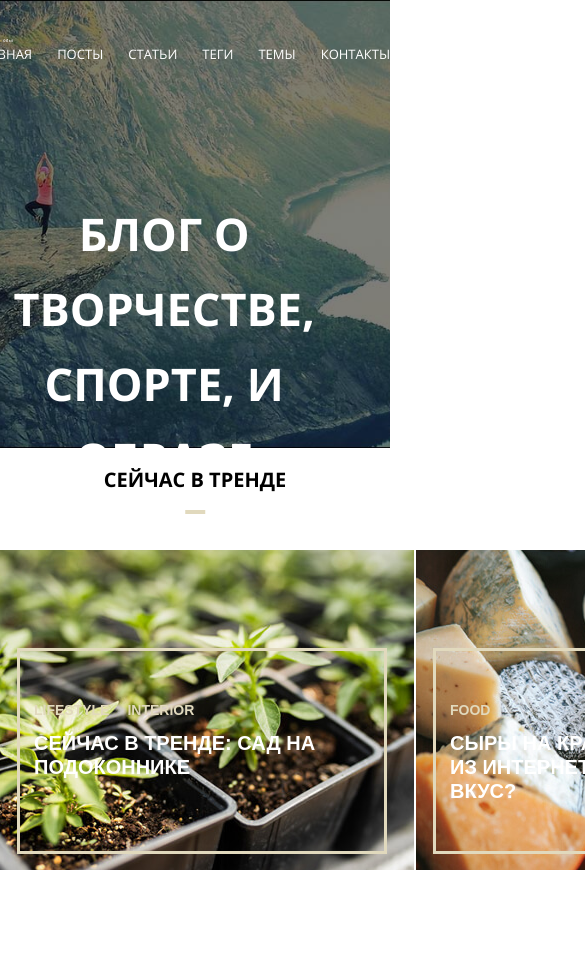
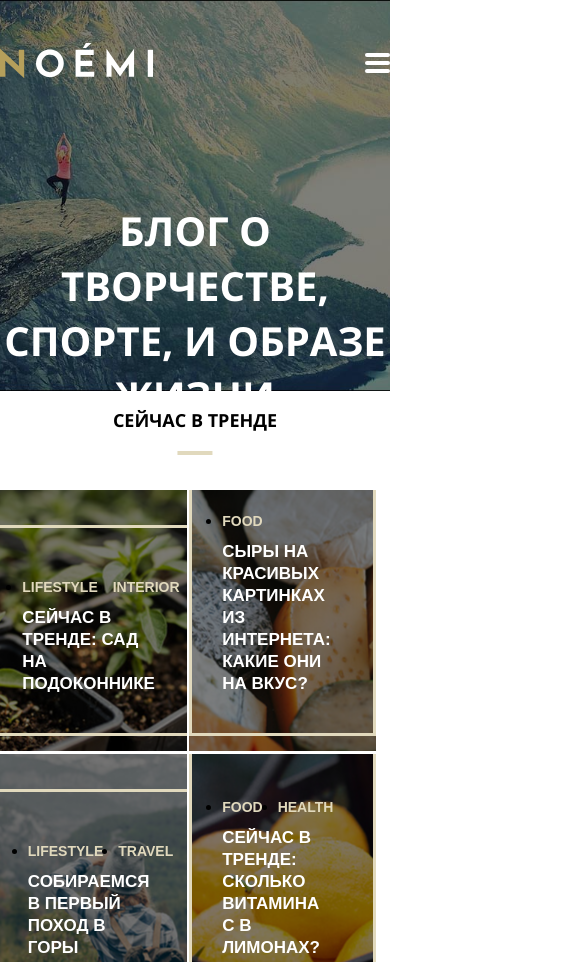
Before and after one commit to newr-hide/Html-CSS_work, a plain HTML site: page index.html in a window 390 px wide. Shown: the top 962 px of the page, 585 px wide, since content can reach past the window. Drawn offline with Linux system fonts and the light colour scheme; files whose address does not match are found by name.

Commit message:
fix error

```diff
--- a/css/style.css
+++ b/css/style.css
@@ -1,6 +1,7 @@
 /* !General settings*/
 body {
     margin: 0;
+    /*overflow-x: hidden;*/
 }
 
 .container {
@@ -26,14 +27,15 @@ input {
     display: flex;
     align-items: center;
     flex-direction: column;
-    height: 448px;
     background-image: url(../images/banner-bg.jpg);
     background-repeat: no-repeat;
     background-size: cover;
     background-position: center;
+    max-height: 448px;
 }
 
-.overlay {
+.header::before {
+    content: '';
     position: absolute;
     top: 0;
     left: 0;
@@ -45,43 +47,52 @@ input {
 
 .header-container {
     display: flex;
+    flex-direction: column;
     justify-content: space-between;
     min-height: 80px;
+    max-height: 448px;
+}
+
+.logo-menu {
+    display: flex;
+    justify-content: space-between;
+    height: 40px;
+    padding-top: 28px;
+    padding-bottom: 125px;
 }
 
 .logo {
     width: 180px;
     height: 40px;
-    margin-top: 28px;
 }
 
 .title-intro {
-    position: relative;
+    display: flex;
+    justify-content: center;
     max-width: 688px;
     margin: auto;
-    padding-top: 196px;
     font-family: OpenSans-Bold, sans-serif;
     color: #ffffff;
     text-transform: uppercase;
     text-align: center;
     font-size: 45px;
     line-height: 75px;
+    padding-bottom: 146px;
 }
 
 .header-menu {
-    position: relative;
     display: flex;
-    justify-content: end;
-    align-items: start;
-    max-width: 100%;
-    padding-top: 45px;
-    margin-left: -315px;
+    padding-top: 17px;
 }
 
 .header-menu-list {
     display: flex;
     margin: 0;
     padding: 0;
+}
+
+.menu-button {
+    display: none;
 }
 
 .menu {
@@ -104,8 +115,6 @@ input {
 /*!TRAND*/
 .on-trand {
     height: 442px;
-    position: relative;
-
 }
 .title-on-trand {
     font-family: Opensans-Bold;
@@ -122,7 +131,7 @@ input {
     position: absolute;
     bottom: -20px;
     left: 50%;
-    width: 5%;
+    width: 10%;
     height: 4px;
     background-color: #e1d9bd;
     transform: translateX(-50%);
@@ -141,15 +150,17 @@ input {
 }
 
 .title-item-on-trand {
-    position: relative;
     font-family: Open-sans Bold, sans-serif;
     font-size: 20px;
     line-height: 24px;
     text-transform: uppercase;
     color: #ffffff;
     font-weight: bold;
-    margin-top: 40px;
-    margin-left: 14px;
+    margin: 0px 40px 38px 30px;
+    text-decoration: none;
+}
+.title-item-on-trand:hover {
+    color: #b59f5b;
 }
 
 .pic1 {
@@ -157,6 +168,7 @@ input {
     background-image: url(../images/trend1.jpg);
     background-repeat: no-repeat;
     background-position: center;
+    overflow: hidden;
     width: 414px;
     height: 320px;
 }
@@ -188,20 +200,44 @@ input {
     height: 320px;
 }
 
+.picture-item-on-trand {
+    display: flex;
+    justify-content: center;
+    align-items: end;
+    padding-bottom: 15px;
+    overflow: hidden;
+
+}
+
+.picture-item-on-trand::before {
+    content: '';
+    position: absolute;
+    top: 0;
+    left: 0;
+    right: 0;
+    bottom: 0;
+    background-color:#000000;
+    opacity:0.5;
+}
+
 .frame-on-trand {
-    position: absolute;
+    display: flex;
+    flex-direction: column;
     border: solid;
     border-color: #e1d9bd;
     width: 364px;
-    height: 200px;
-    left: 17px;
-    bottom: 16px;
     z-index: 1;
+
+}
+
+.links-category {
+    display: flex;
+    gap: 15px;
+    padding: 0;
+    margin: 39px 0px 0px 30px;
 }
 
 .link-category {
-    position: relative;
-    display: inline-block;
     font-family: Open-sans Bold, sans-serif;
     text-transform: uppercase;
     text-decoration: none;
@@ -209,10 +245,13 @@ input {
     line-height: 40px;
     font-weight: bold;
     color: #e1d9bd;
-    margin-left: 14px;
-    top: 39px;
     z-index: 1;
 }
+
+.link-category:hover {
+    text-decoration: underline;
+}
+
 /*END TRAND*/
 
 /* BODY*/
@@ -220,17 +259,18 @@ input {
 .body {
     display:flex;
     justify-content: center;
+    /*overflow: hidden; /*скролл пропал*/
 }
 
 .body-container {
     display: flex;
+    justify-content: center;
 }
 
 /*!POST-LIST*/
 .post-list {
     display: flex;
     flex-direction: column;
-    width: 912px;
     margin-top: 65px;
 
 }
@@ -238,7 +278,7 @@ input {
 .post-item {
     display: flex;
     flex-direction: row;
-    padding-right: 130px;
+    padding-right: 110px;
     margin-bottom: 59px;
 }
 
@@ -256,6 +296,7 @@ input {
     text-decoration: none;
     text-transform: uppercase;
     margin-top: 5px;
+    color: black;
 }
 
 .title-frame:hover {
@@ -351,7 +392,7 @@ input {
     height: 70px;
     margin-top: 22px;
     align-items: center;
-
+    width: 288px;
 }
 
 .picture-latest-post {
@@ -431,6 +472,7 @@ input {
     text-align:center;
     margin-top: 60px;
     margin-bottom: 40px;
+    color: black;
 }
 
 .subscribe {
@@ -487,6 +529,7 @@ input {
     text-transform: uppercase;
     text-align: center;
     display: inline-block;
+    color: black;
 }
 .title_tags::before {
     position:absolute;
@@ -542,6 +585,7 @@ input {
     text-align: center;
     display: inline-block;
     bottom: 24px;
+    color: black;
 }
 
 .title-categories::before {
@@ -963,6 +1007,154 @@ input {
 
 /*END POPUP*/
 
+@media (max-width:1200px) {
+    /*general settings*/
+    .container {
+        max-width: 700px;
+        width: 100%;
+        z-index: 1;
+    }
+    /*end general settings*/
+    /*! HEADER*/
+    .header {
+        max-height: 391px;
+    }
+    .header-container {
+        display: flex;
+        flex-direction: column;
+        justify-content: space-between;
+        min-height: 80px;
+        max-height: 391px;
+    }
+
+    .logo-menu {
+        display: flex;
+        justify-content: space-between;
+        height: 40px;
+        padding-top: 43px;
+        padding-bottom: 125px;
+    }
+
+    .logo {
+        width: 153px;
+        height: 35px;
+    }
+
+    .header-menu {
+        display: flex;
+        padding-top: 10px;
+    }
+
+    .menu-button {
+        display: inline-block;
+        width: 25px;
+        height: 20px;
+        border: none;
+        padding: 0;
+        background-color: transparent;
+    }
+
+    .menu-btn-label {
+        display: flex;
+        position: relative;
+        width: 25px;
+        height: 4px;
+        border-radius: 5px;
+        background-color: #ffffff;
+    }
+
+    .menu-btn-label::after {
+        display: flex;
+        position: absolute;
+        content: '';
+        width: 25px;
+        height: 4px;
+        border-radius: 5px;
+        background-color: #ffffff;
+        margin-top: 8px;
+    }
+
+    .menu-btn-label::before {
+        display: flex;
+        position: absolute;
+        content: '';
+        width: 25px;
+        height: 4px;
+        border-radius: 5px;
+        background-color: #ffffff;
+        bottom: 8px;
+    }
+
+    .header-menu-list {
+        display: none;
+    }
+
+    .title-intro {
+        max-width: 611px;
+        font-size: 40px;
+        line-height: 55px;
+        padding-bottom: 124px;
+    }
+    /*END HEADER*/
+    /*!TRAND*/
+.on-trand {
+    height: 596px;
+}
+.title-on-trand {
+    font-size: 18px;
+    line-height: 29px;
+}
+
+.title-on-trand::before {
+    width: 9%;
+}
+
+.list-on-trand {
+    flex-wrap: wrap;
+    justify-content: flex-start;
+
+}
+
+.item-on-trand {
+    width: 48%;
+    height: 246px;
+    flex:none;
+    box-sizing: border-box;
+    margin-bottom: 16px;
+}
+
+.pic1 {
+    max-width: 100%;
+    max-height: 100%;
+
+}
+
+.pic2 {
+    max-width: 100%;
+    max-height: 100%;
+
+}
+
+.pic3 {
+    max-width: 100%;
+    max-height: 100%;
+}
+
+.pic4 {
+    max-width: 100%;
+    max-height: 100%;
+}
+
+.title-item-on-trand {
+    font-size: 17px;
+    line-height: 22px;
+}
+
+/*END TRAND*/
+
+}
+
+
 /*!ШРИФТЫ*/
 @font-face {
     font-family: OpenSans-Bold;
--- a/index.html
+++ b/index.html
@@ -8,11 +8,13 @@
   </head>
   <body>
     <header class="header">
-      <div class="overlay"></div>
-      <span class="container header-container">
-        <a class="logo" href="#"><img class="logo-item" src="/svg/noemi-logo.svg" alt="Логотип"></a>
-        <h1 class="title-intro">Блог о творчестве, спорте, и образе жизни</h1>
+      <div class="container header-container">
+        <div class="logo-menu">
+         <a class="logo" href="#"><img class="logo-item" src="../svg/noemi-logo.svg" alt="Логотип"></a>
          <nav class="header-menu">
+          <button class="menu-button">
+            <span class="menu-btn-label"></span>
+          </button>
           <ul class="header-menu-list">
             <li><a class="menu" href="#">ГЛАВНАЯ</a></li>
             <li><a class="menu" href="#">ПОСТЫ</a></li>
@@ -22,28 +24,37 @@
             <li><a class="menu" href="#">КОНТАКТЫ</a></li>
           </ul>
          </nav>
-     </span>
+        </div>
+        <h1 class="title-intro">Блог о творчестве, спорте, и образе жизни</h1>
+
+     </div>
 
     </header>
     <section class="on-trand">
       <h2 class="title-on-trand">СЕЙЧАС В ТРЕНДЕ</h2>
-      <title class="line-under-text"></title>
       <div class="list-on-trand">
-
         <div class="item-on-trand">
           <div class="picture-item-on-trand pic1">
             <div class="frame-on-trand">
-              <a href="#" class="link-category">Lifestyle</a>
-              <a href="#" class="link-category">INTERIOR</a>
-              <h2 class="title-item-on-trand">Сейчас в тренде: сад  на подоконнике</h2>
+              <ul class="links-category">
+                <li><a href="#" class="link-category">Lifestyle</a>
+                </li>
+                <li><a href="#" class="link-category">INTERIOR</a>
+                </li>
+              </ul>
+              <a href="#" class="title-item-on-trand">Сейчас в тренде: сад  на подоконнике</a>
             </div>
           </div>
         </div>
         <div class="item-on-trand">
           <div class="picture-item-on-trand pic2">
             <div class="frame-on-trand">
-              <a href="#" class="link-category">Food</a>
-          <h2 class="title-item-on-trand">сыры на красивых  картинках из интернета: какие они на вкус?</h2>
+              <ul class="links-category">
+                <li><a href="#" class="link-category">Food</a>
+                </li>
+              </ul>
+
+          <a href="#" class="title-item-on-trand">сыры на красивых  картинках из интернета: какие они на вкус?</a>
 
         </div>
         </div>
@@ -51,8 +62,14 @@
         <div class="item-on-trand">
           <div class="picture-item-on-trand pic3">
             <div class="frame-on-trand">
-              <a href="#" class="link-category">Lifestyle     tRAVEL    </a>
-          <h2 class="title-item-on-trand">СОБИРАЕМСЯ В ПЕРВЫЙ ПОХОД В ГОРЫ</h2>
+              <ul class="links-category">
+                <li><a href="#" class="link-category">Lifestyle</a>
+                </li>
+                <li><a href="#" class="link-category">tRAVEL</a>
+                </li>
+              </ul>
+
+          <a href="#" class="title-item-on-trand">СОБИРАЕМСЯ В ПЕРВЫЙ ПОХОД В ГОРЫ</a>
 
         </div>
         </div>
@@ -60,8 +77,14 @@
         <div class="item-on-trand">
           <div class="picture-item-on-trand pic4">
             <div class="frame-on-trand">
-            <a href="#" class="link-category">food     health    </a>
-          <h2 class="title-item-on-trand">Сейчас в тренде: сКОЛЬКО ВИТАМИНА c В ЛИМОНАХ?</h2>
+              <ul class="links-category">
+                <li><a href="#" class="link-category">food</a>
+                </li>
+                <li><a href="#" class="link-category">health</a>
+                </li>
+              </ul>
+
+          <a href="#" class="title-item-on-trand">Сейчас в тренде: сКОЛЬКО ВИТАМИНА c В ЛИМОНАХ?</a>
         </div>
         </div>
         </div>
@@ -309,11 +332,11 @@
     <footer class="footer">
       <div class="container footer-container">
        <div class="social-networks-links">
-        <a href="#" class="social-network-link"><img class="social-network-link" src="../svg/005-instagram.svg" alt="intagram"></a>
-        <a href="#" class="social-network-link"><img class="social-network-link" src="../svg/004-twitter.svg" alt="twitter"></a>
-        <a href="#" class="social-network-link"><img class="social-network-link" src="../svg/003-tumblr.svg" alt="tumblr"></a>
-        <a href="#" class="social-network-link"><img class="social-network-link" src="../svg/002-facebook-logo.svg" alt="facebook"></a>
-        <a href="#" class="social-network-link"><img class="social-network-link" src="/svg/001-pinterest.svg" alt="pinterest"></a>
+        <a href="#" class="social-network-link"><img class="social-network-link" src="svg/005-instagram.svg" alt="intagram"></a>
+        <a href="#" class="social-network-link"><img class="social-network-link" src="svg/004-twitter.svg" alt="twitter"></a>
+        <a href="#" class="social-network-link"><img class="social-network-link" src="svg/003-tumblr.svg" alt="tumblr"></a>
+        <a href="#" class="social-network-link"><img class="social-network-link" src="svg/002-facebook-logo.svg" alt="facebook"></a>
+        <a href="#" class="social-network-link"><img class="social-network-link" src="svg/001-pinterest.svg" alt="pinterest"></a>
        </div>
        <div class="copyrights">Copyright © 2009–2019 City Blog LLC.</div>
       </div>
@@ -345,9 +368,6 @@
             <textarea class="text-placeholder" placeholder="Может, больше рецептов?"></textarea>
             <button class="button-popup">Отправить</button>
           </div>
-
-
-
         </div>
       </div>
     </footer>
```
Lines whose indentation alone changed are shown as unchanged.
